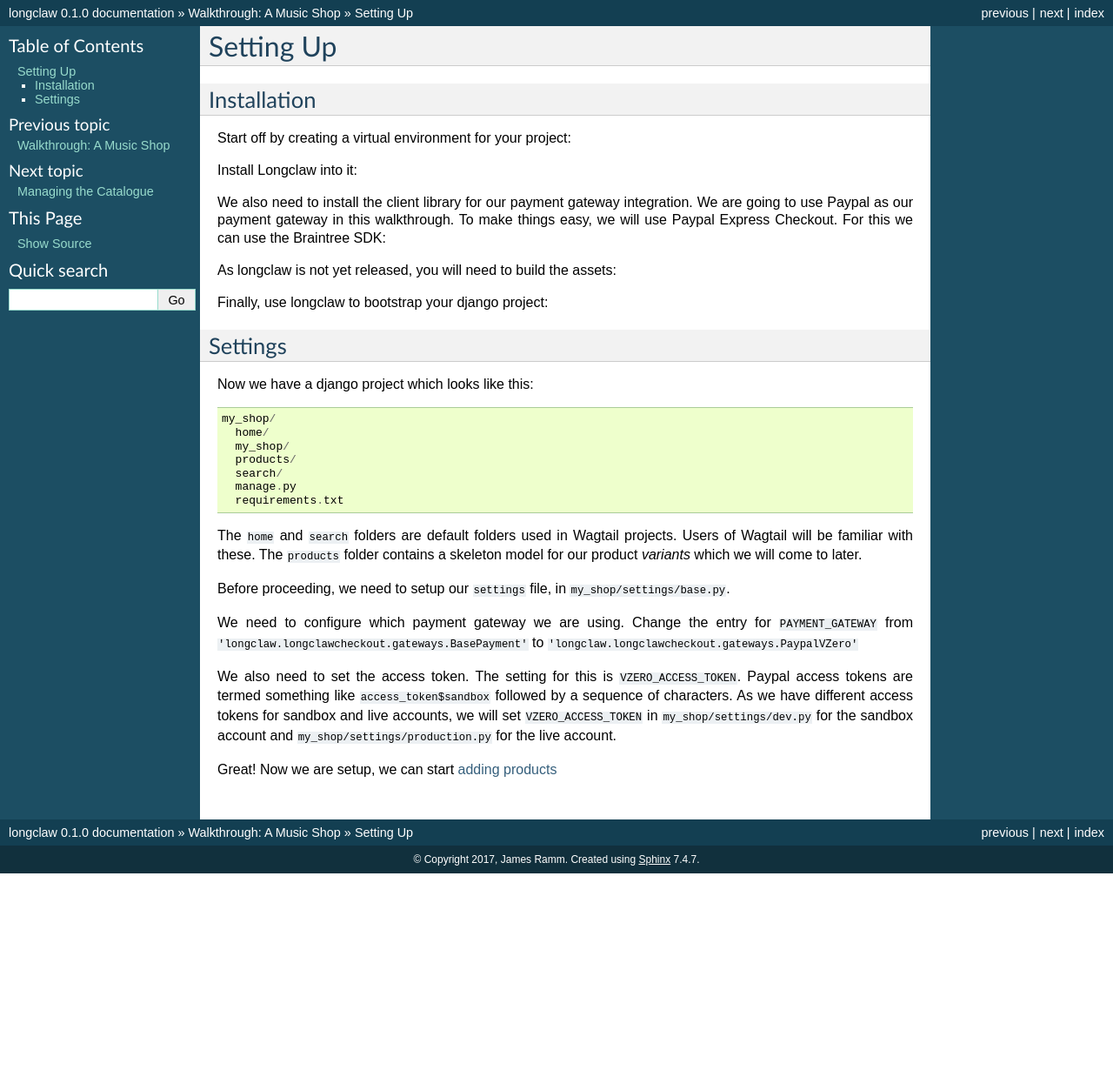
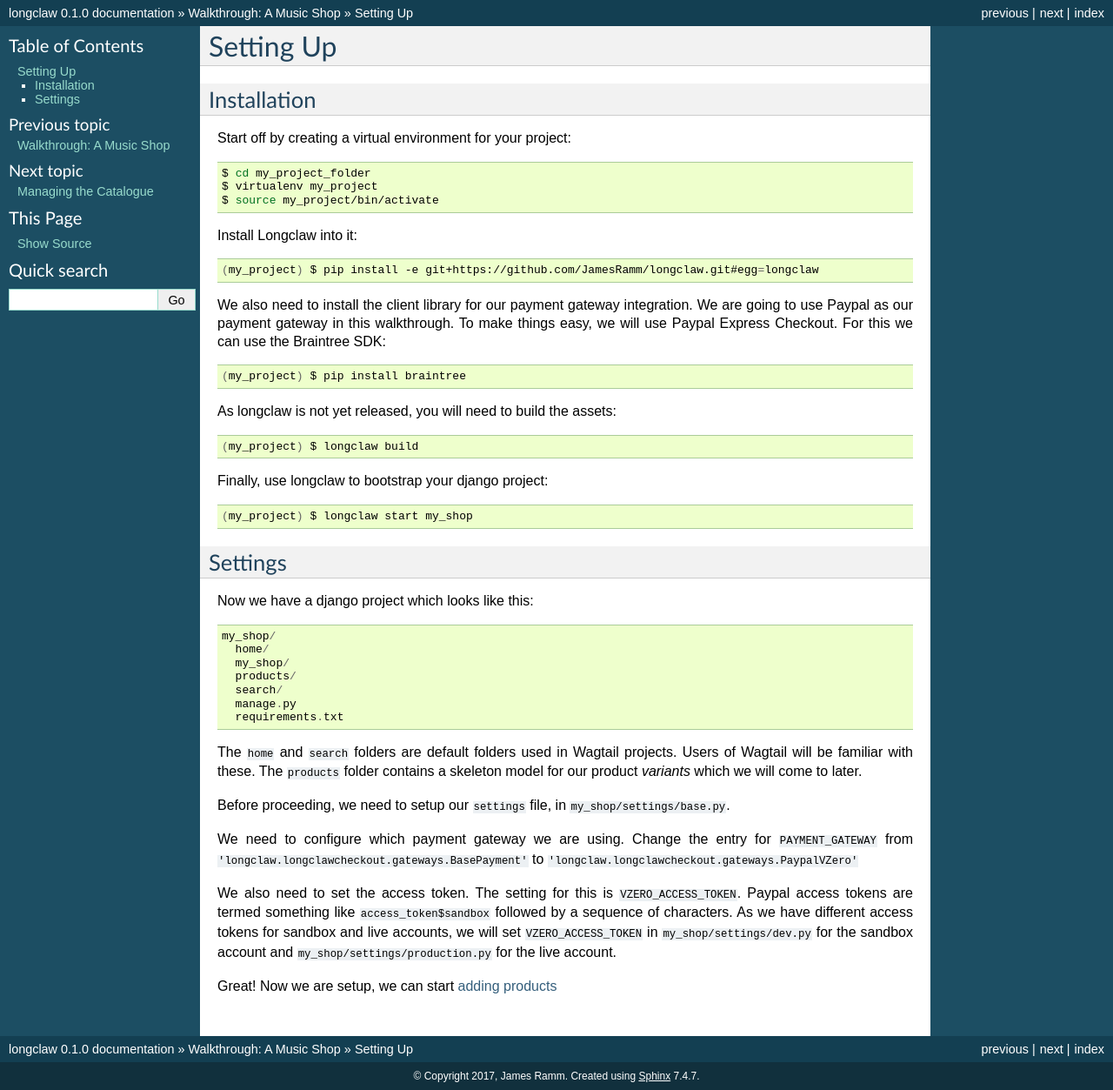
Before and after one commit to longclawshop/longclaw, a Sphinx documentation site: the page built from docs/walkthrough/install.rst, in a window 1280 px wide. Shown: the whole page at 87% size. Built offline with Sphinx 7.4.7, drawn with Linux system fonts in a browser that asks for light colours; before the commit the page ends 1004 px from its top, so only the background shows below that.

Commit message:
Correct formatting

```diff
--- a/docs/walkthrough/basket.rst
+++ b/docs/walkthrough/basket.rst
@@ -1 +1,4 @@
 .. _walkthrough-basket:
+
+Displaying the Basket
+=====================
--- a/docs/walkthrough/install.rst
+++ b/docs/walkthrough/install.rst
@@ -7,7 +7,7 @@ Installation
 
 Start off by creating a virtual environment for your project:
 
-.. code-block: bash
+.. code-block:: bash
 
   $ cd my_project_folder
   $ virtualenv my_project
@@ -15,7 +15,7 @@ Start off by creating a virtual environment for your project:
 
 Install Longclaw into it:
 
-.. code-block: bash
+.. code-block:: bash
 
   (my_project) $ pip install -e git+https://github.com/JamesRamm/longclaw.git#egg=longclaw
 
@@ -23,19 +23,19 @@ We also need to install the client library for our payment gateway integration.
 use Paypal as our payment gateway in this walkthrough. To make things easy, we will use Paypal
 Express Checkout. For this we can use the Braintree SDK:
 
-.. code-block: bash
+.. code-block:: bash
 
   (my_project) $ pip install braintree
 
 As longclaw is not yet released, you will need to build the assets:
 
-.. code-block: bash
+.. code-block:: bash
 
   (my_project) $ longclaw build
 
 Finally, use longclaw to bootstrap your django project:
 
-.. code-block: bash
+.. code-block:: bash
 
  (my_project) $ longclaw start my_shop
 
```
